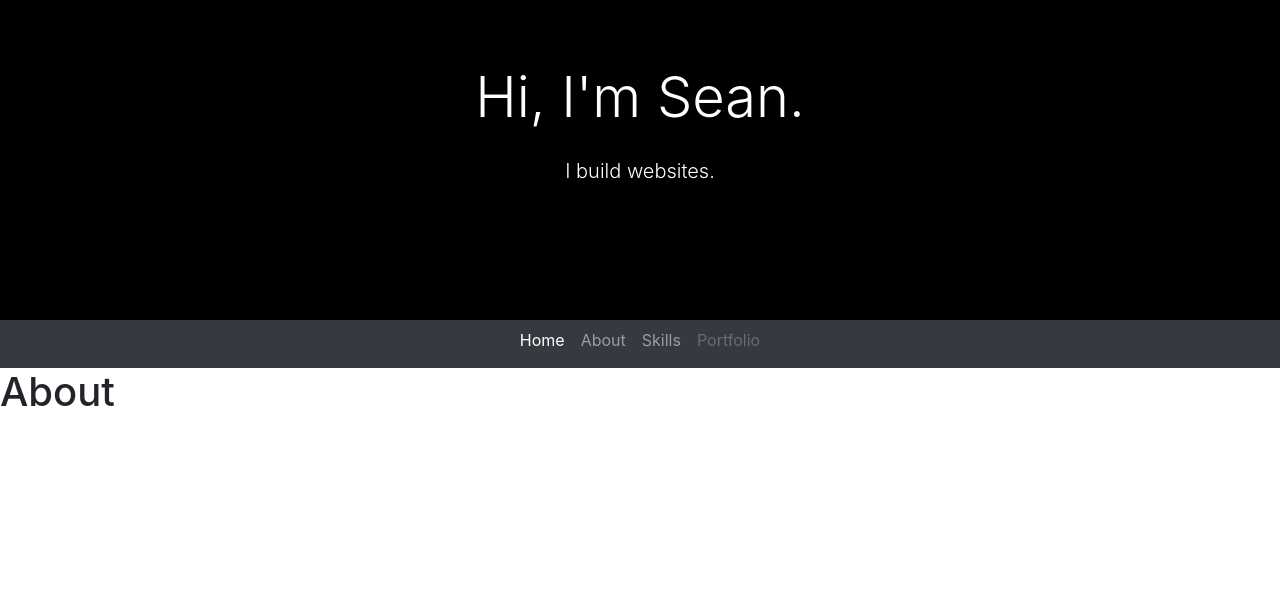
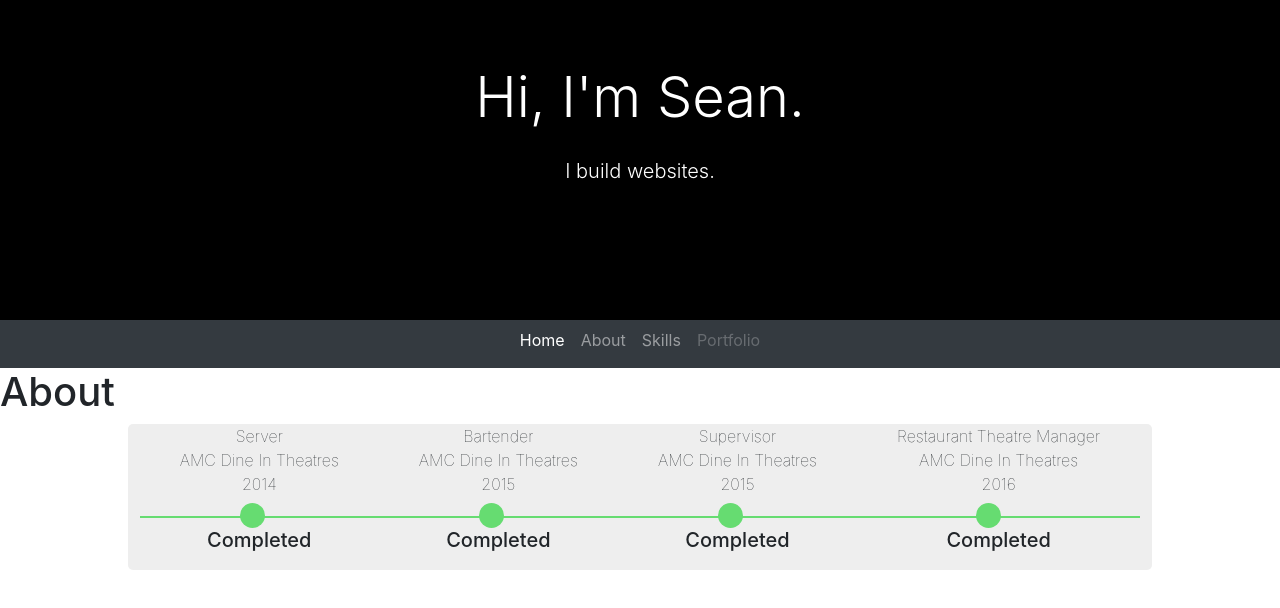
Before and after one commit to Mr-Eeus/seanmanners.dev, a plain HTML site: page seanmanners.dev/index.html in a window 1280 px wide. Drawn offline with nearby package versions, Linux system fonts and the light colour scheme.

Commit message:
About section started, Timeline started.

```diff
--- a/seanmanners.dev/CSS/styles.css
+++ b/seanmanners.dev/CSS/styles.css
@@ -10,3 +10,71 @@
     margin: 0;
     padding-top: 0;
 }
+
+#about-cus {
+    margin: 20px;
+}
+
+.timeline {
+    list-style-type: none;
+    display: flex;
+    align-items: center;
+    justify-content: center;
+    padding-left: 0 !important;
+}
+
+.tl-cus {
+    background-color: #EEE;
+    width: 80vw;
+    margin: 0 auto;
+    border-radius: 5px;
+}
+
+.li {
+    transition: all 200ms ease-in;
+}
+
+.timestamp {
+    margin-bottom: 20px;
+    padding: 0px 40px;
+    display: flex;
+    flex-direction: column;
+    align-items: center;
+    font-weight: 100;
+}
+
+.status {
+    padding: 10px 40px;
+    display: flex;
+    justify-content: center;
+    border-top: 2px solid #D6DCE0;
+    position: relative;
+    transition: all 200ms ease-in;
+    font-weight: 600;
+}
+.status::before {
+    content: '';
+    width: 25px;
+    height: 25px;
+    background-color: white;
+    border-radius: 25px;
+    border: 1px solid #ddd;
+    position: absolute;
+    top: -15px;
+    left: 42%;
+    transition: all 200ms ease-in;
+}
+
+.li.complete .status {
+    border-top: 2px solid #66DC71;
+}
+
+.li.complete .status::before {
+    background-color: #66DC71;
+    border: none;
+    transition: all 200ms ease-in;
+}
+
+.li.complete .status h4 {
+    color: #66DC71;
+}
--- a/seanmanners.dev/index.html
+++ b/seanmanners.dev/index.html
@@ -31,7 +31,7 @@
                     <a class="nav-link" href="#">Home <span class="sr-only">(current)</span></a>
                 </li>
                 <li class="nav-item">
-                    <a class="nav-link" href="#">About</a>
+                    <a class="nav-link" href="#about">About</a>
                 </li>
                 <li class="nav-item">
                     <a class="nav-link" href="#">Skills</a>
@@ -43,7 +43,50 @@
         </div>
     </nav>
     <div>
-        <h1>About</h1>
+        <h1 id="about-cus about">About</h1>
+        <div class="tl-cus">
+            <ul class="timeline" id="timeline">
+                <li class="li complete">
+                    <div class="timestamp">
+                        <span class="company">Server</span>
+                        <span class="company">AMC Dine In Theatres</span>
+                        <span class="date">2014</span>
+                    </div>
+                    <div class="status">
+                        <h5>Completed</h5>
+                    </div>
+                </li>
+                <li class="li complete">
+                    <div class="timestamp">
+                        <span class="company">Bartender</span>
+                        <span class="company">AMC Dine In Theatres</span>
+                        <span class="date">2015</span>
+                    </div>
+                    <div class="status">
+                        <h5>Completed</h5>
+                    </div>
+                </li>
+                <li class="li complete">
+                    <div class="timestamp">
+                        <span class="company">Supervisor</span>
+                        <span class="company">AMC Dine In Theatres</span>
+                        <span class="date">2015</span>
+                    </div>
+                    <div class="status">
+                        <h5>Completed</h5>
+                    </div>
+                </li>
+                <li class="li complete">
+                    <div class="timestamp">
+                        <span class="company">Restaurant Theatre Manager</span>
+                        <span class="company">AMC Dine In Theatres</span>
+                        <span class="date">2016</span>
+                    </div>
+                    <div class="status">
+                        <h5>Completed</h5>
+                    </div>
+                </li>
+        </div>
     </div>
 
     <!-- Optional JavaScript -->
```
